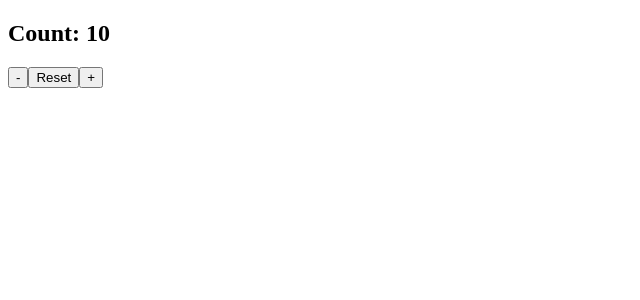
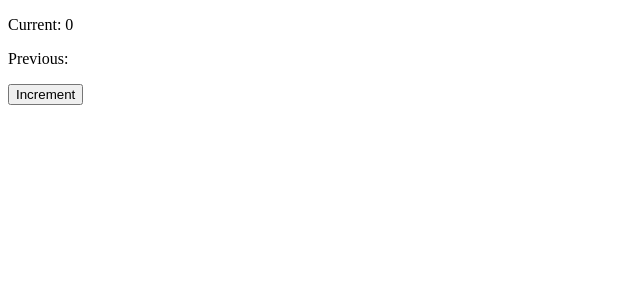
Before and after one commit to Passenger108/react-hooks-wallet, a React (Vite) app: page / in a window 1280 px wide. Shown: the top 300 px of the page, without its empty margins (0-640 px from the left). Built offline with nearby package versions, Linux system fonts and the light colour scheme.

Commit message:
usePrevious added

```diff
--- /dev/null
+++ b/src/examples/PreviousExample.jsx
@@ -0,0 +1,15 @@
+import React, { useState } from "react";
+import usePrevious from "../hooks/userPrevious";
+
+export default function Counter() {
+  const [count, setCount] = useState(0);
+  const prevCount = usePrevious(count);
+
+  return (
+    <div>
+      <p>Current: {count}</p>
+      <p>Previous: {prevCount}</p>
+      <button onClick={() => setCount(c => c + 1)}>Increment</button>
+    </div>
+  );
+}
--- /dev/null
+++ b/src/hooks/userPrevious.js
@@ -0,0 +1,16 @@
+import React,{useRef, useEffect } from "react"
+
+/**
+ * usePrevious is a read-only utility hook that stores and returns the previous value of a variable across renders.
+ */
+
+export default function usePrevious (value) {
+
+    const ref = useRef();
+
+    useEffect(()=>{
+        ref.current = value;
+    },[value]);
+
+    return ref.current;
+}
--- a/src/main.jsx
+++ b/src/main.jsx
@@ -1,11 +1,11 @@
 import React from 'react'
 import {createRoot} from 'react-dom/client'
-import CounterExample from './examples/CounterExample'
+import PreviousExample from './examples/PreviousExample'
 
 
 // Temporary dev playground
 const App = () => {
-  return <CounterExample/>
+  return <PreviousExample/>
 }
 
 createRoot(document.getElementById('root'))
```
Also changed, not shown: src/docs/usePrevious.md (added, +8 -0 lines).
